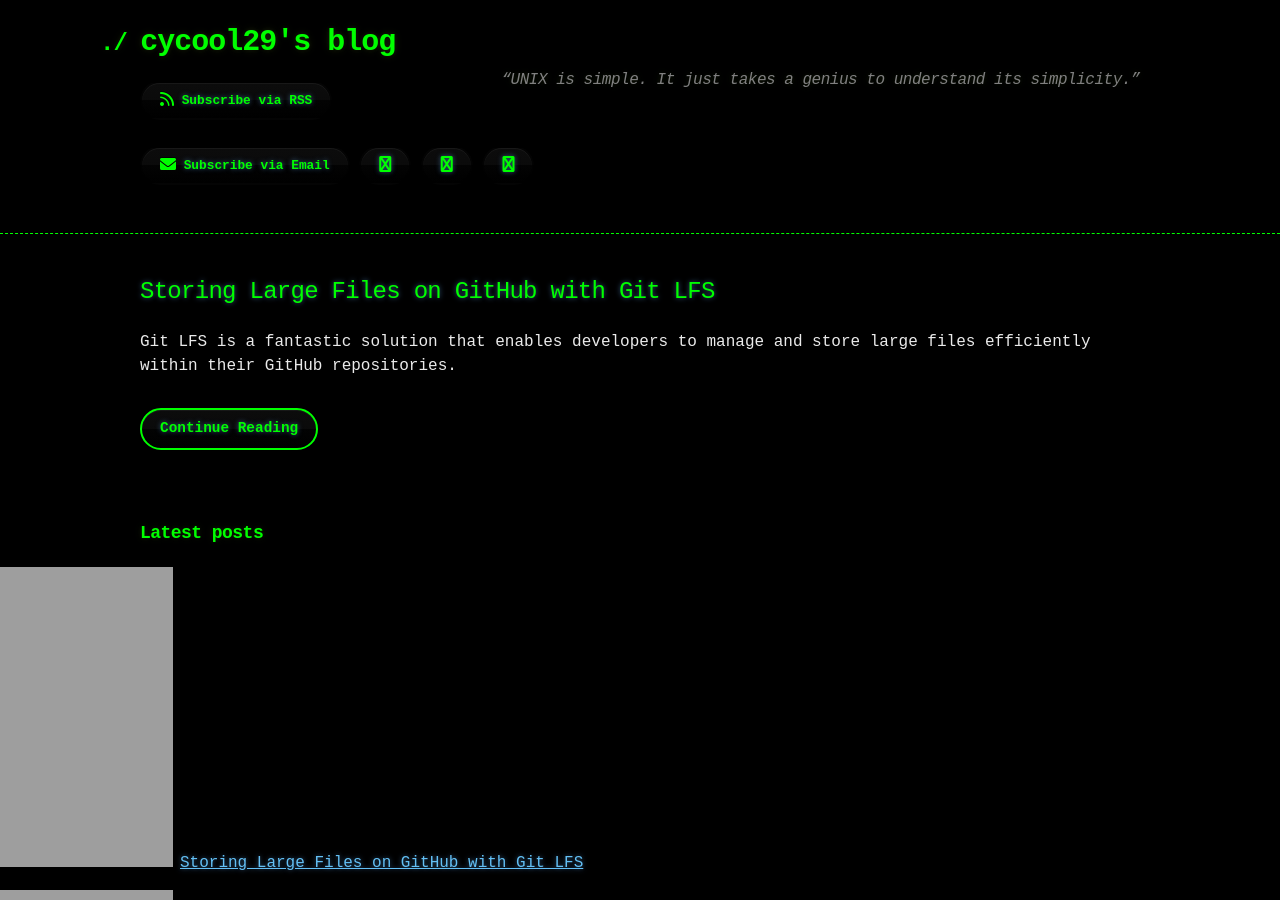
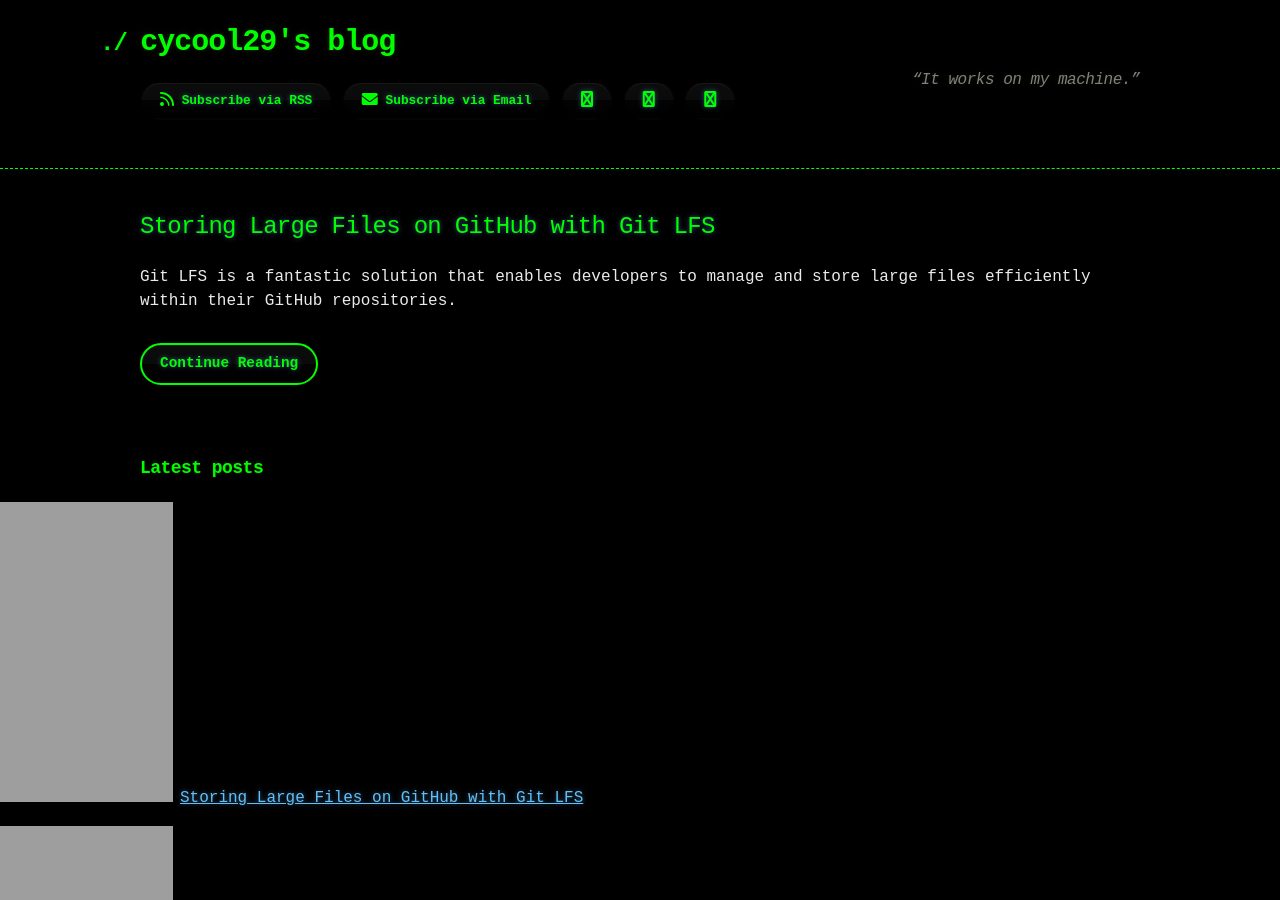
Before and after one commit to cycool29/cycool29.github.io, a Jekyll site: the page built from index.md, in a window 1280 px wide and 900 px high. Built offline with Jekyll 4.4.1, drawn with Linux system fonts in a browser that asks for light colours; a style sheet for code colours, icons or effects is not loaded.

Commit message:
Update quotes

```diff
--- a/_config.yml
+++ b/_config.yml
@@ -1,5 +1,5 @@
 title: cycool29's blog
-description: "“UNIX is simple. It just takes a genius to understand its simplicity.” "
+description: "“It works on my machine.” "
 bio: A high school student. Intermediate in Python, Git, Bash. Learning JavaScript. He/Him. "
 author: cycool29
 url: https://cycool29.github.io
```
